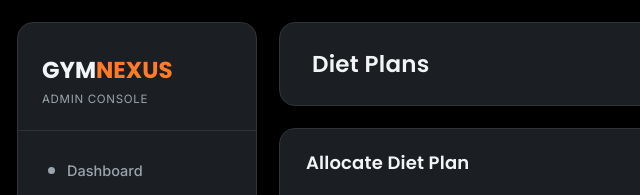
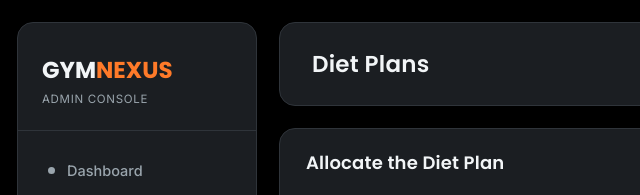
Before and after one commit to abhinav-siingh/GYMNEXUS, a plain HTML site: page admin.html in a window 1280 px wide. Both pictures are taken after a click on the button "Diet Plans". Shown: the top 195 px of the page, 5-645 px from the left. Drawn offline with Linux system fonts and the light colour scheme.

```diff
--- a/admin.html
+++ b/admin.html
@@ -122,7 +122,7 @@
       <!-- DIET -->
       <section class="section" id="sec-diet">
         <div class="panel glass">
-          <div class="panel-head"><h2>Allocate Diet Plan</h2></div>
+          <div class="panel-head"><h2>Allocate the Diet Plan</h2></div>
           <div class="panel-body">
             <div class="form-row">
               <select id="dMember"></select>
```
